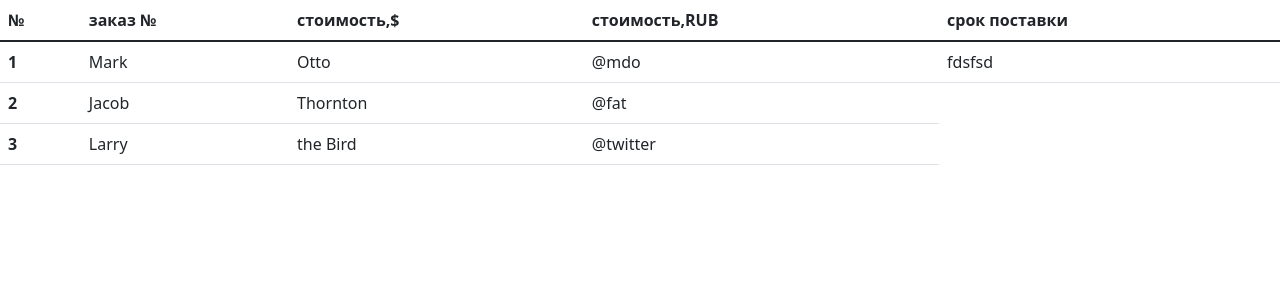
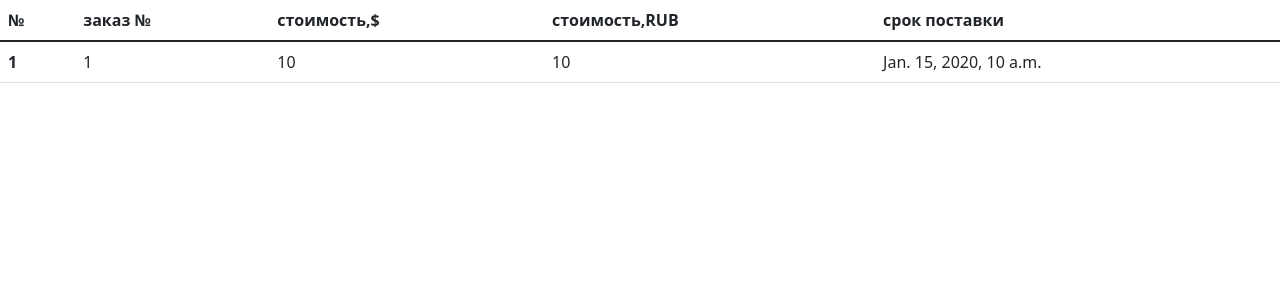
Before and after one commit to scad89/django_google_sheets_app, a Django app: template django_sheets/main/templates/main/main.html in a window 1280 px wide. Shown: the top 300 px of the page. Run offline with Django 4.2, Linux system fonts and the light colour scheme; the template is opened without the code that fills it: most values are stand-ins (such as "Sample title", 1, 10 or a date in 2020).

Commit message:
added view and template

```diff
--- a/django_sheets/main/templates/main/main.html
+++ b/django_sheets/main/templates/main/main.html
@@ -27,31 +27,19 @@
                 <th>срок поставки</th>
               </tr>
             </thead>
+            {% for i in data %}
             <tbody>
               <tr>
-                <th scope="row">1</th>
-                <td>Mark</td>
-                <td>Otto</td>
-                <td>@mdo</td>
-                <td>fdsfsd</td>
+                <th scope="row">{{ i.id }}</th>
+                <td>{{ i.order_number }}</td>
+                <td>{{ i.price_usd }} </td>
+                <td>{{ i.price_rub }}</td>
+                <td>{{ i.delivery_time }}</td>
               </tr>
-              <tr>
-                <th scope="row">2</th>
-                <td>Jacob</td>
-                <td>Thornton</td>
-                <td>@fat</td>
-              </tr>
-              <tr>
-                <th scope="row">3</th>
-                <td>Larry</td>
-                <td>the Bird</td>
-                <td>@twitter</td>
-              </tr>
+              {% endfor %}
             </tbody>
           </table>
           {% endblock  %}
-
     </main>
-
 </body>
 </html>
```
Also changed, not shown: django_sheets/main/views.py (+5 -9 lines), 1 other file.
